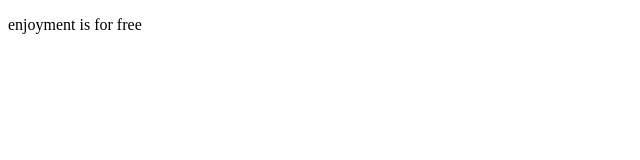
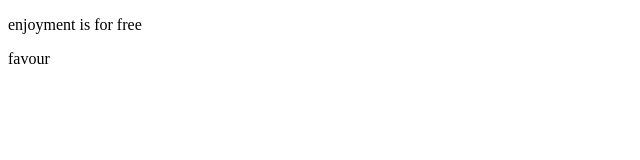
Before and after one commit to Marvelousdv/Marvelous-s-project, a plain HTML site: page Index.html in a window 1280 px wide. Shown: the full height of the page, 0-640 px from the left. Drawn offline with Linux system fonts and the light colour scheme.

Commit message:
first commit

```diff
--- a/Index.html
+++ b/Index.html
@@ -7,5 +7,6 @@
 </head>
 <body>
    <p> enjoyment is for free </p>
+   <p> favour </p>
 </body>
 </html>
```
